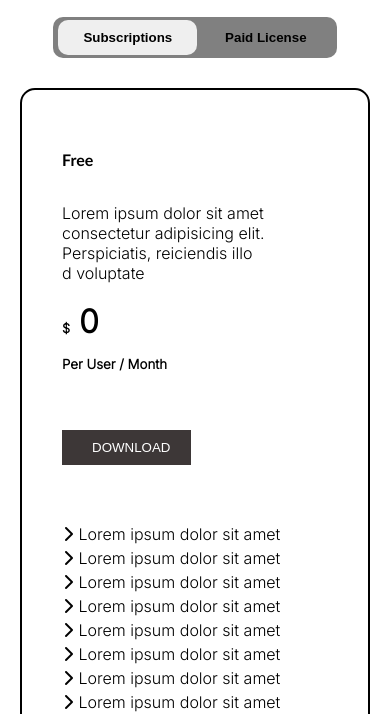
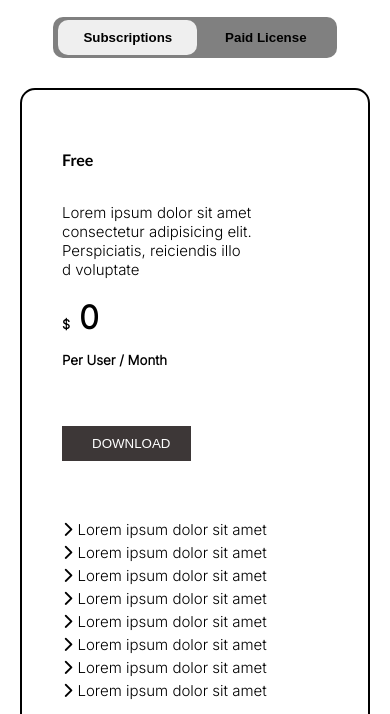
Before and after one commit to Captain-Josh/Jay-Pricelist, a plain HTML site: page index.html in a window 390 px wide. Shown: the part 140-854 px from the top of the page. Drawn offline with Linux system fonts and the light colour scheme.

Commit message:
Moile view updated

```diff
--- a/mobile.css
+++ b/mobile.css
@@ -19,6 +19,9 @@
     .body-a .amount{
         height: 17vh;
     }
+    .body-a p{
+        font-size: 15px;
+    }
 
 
 
```
